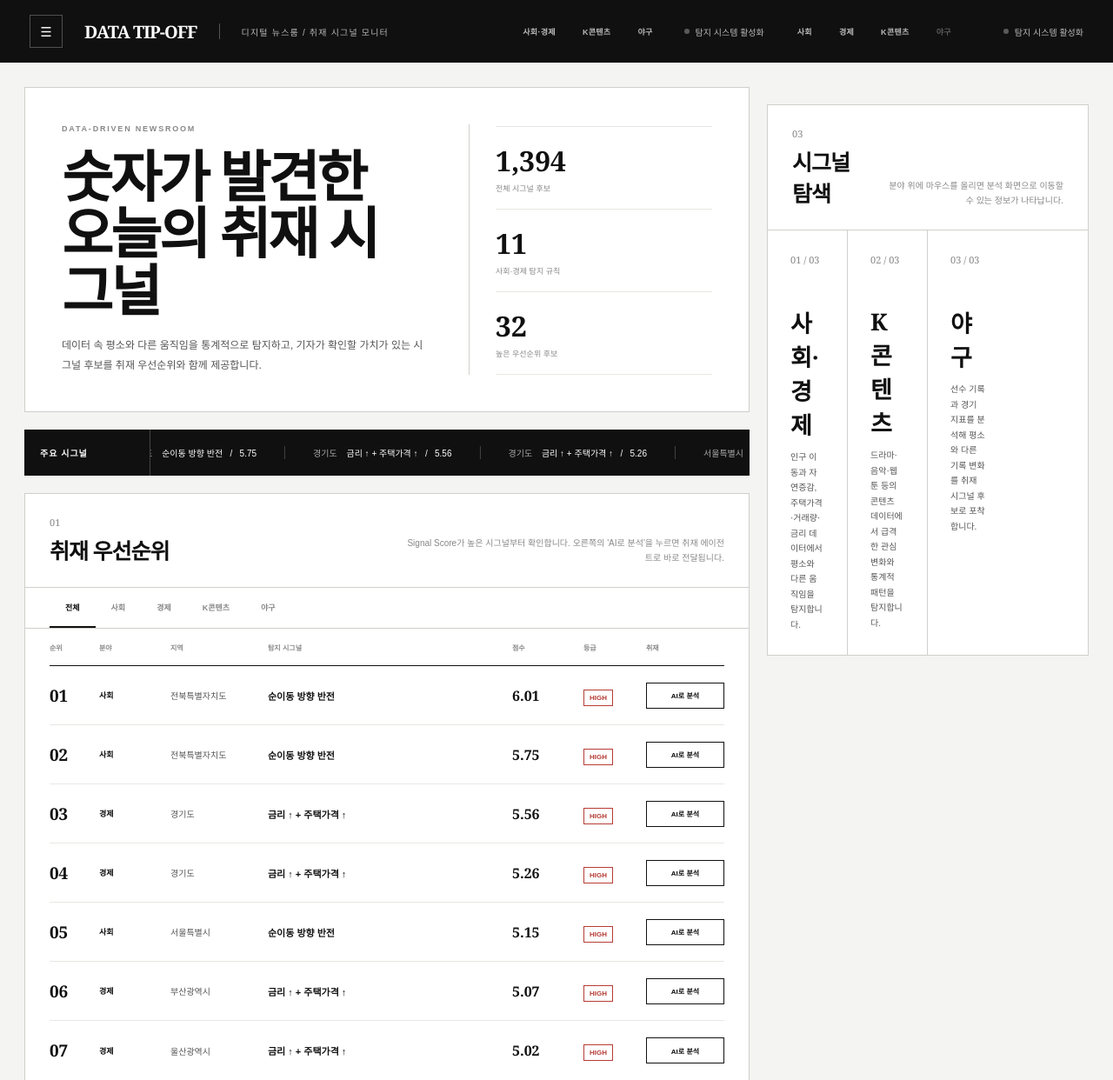
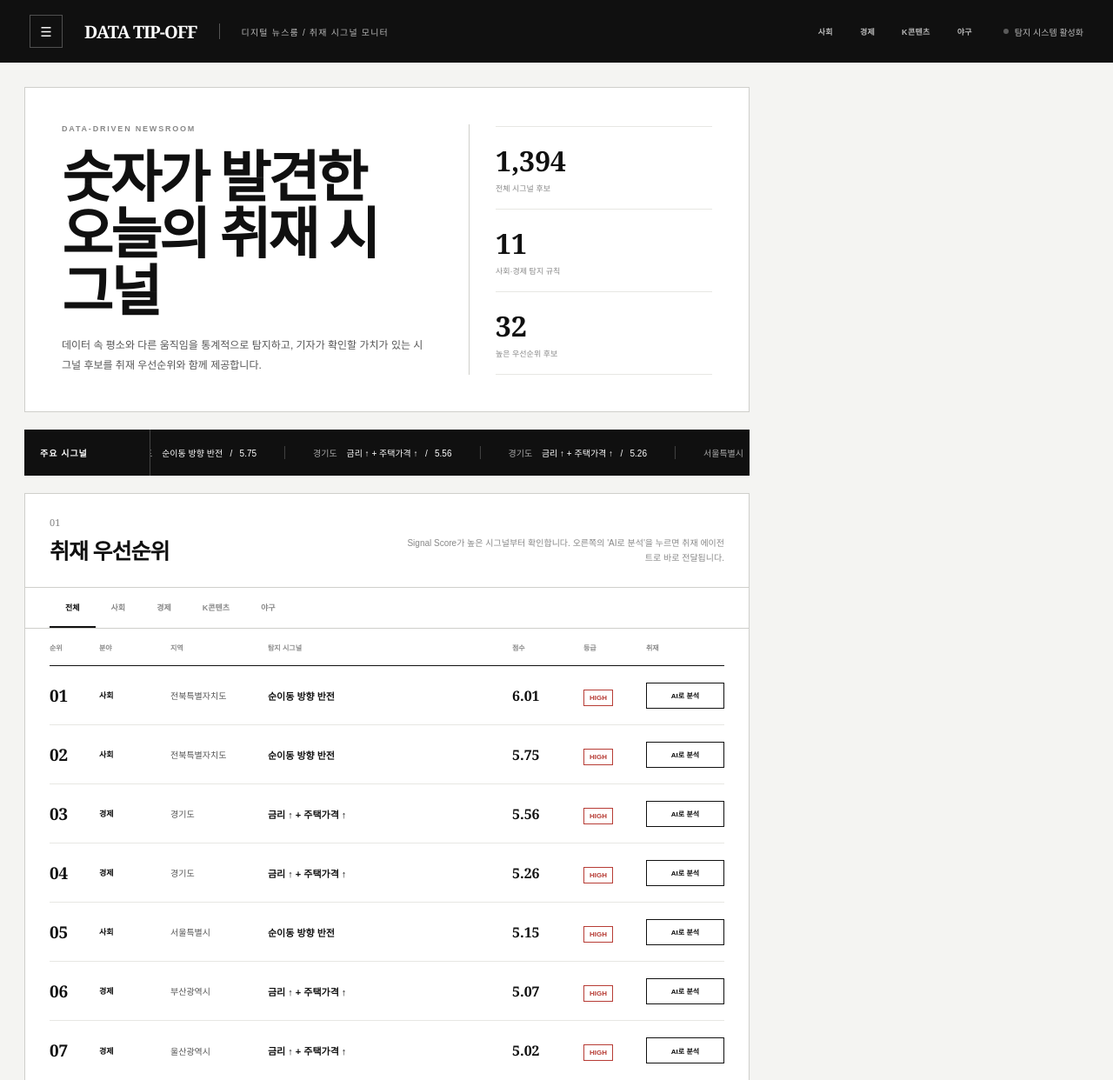
Before and after one commit to 2026-08-26/1chimonthjjang, a Flask app: page /home-v2-nav in a window 1280 px wide. Shown: the top 1242 px of the page at 87% size. Run offline with Flask 3, Linux system fonts and the light colour scheme.

Commit message:
fix: merge dashboard categories and baseball link

```diff
--- a/templates/home/home_index_v2_nav.html
+++ b/templates/home/home_index_v2_nav.html
@@ -1980,65 +1980,26 @@
 
 
 
+
             <!-- 상단 분야 메뉴 -->
 
             <nav class="top-category-nav">
 
-            <a
-                href="/social"
-                class="top-category-link"
-            >
-                사회·경제
+                <a href="/social" class="top-category-link">
+                    사회
                 </a>
 
-
-            <a
-                href="/content/drama"
-                class="top-category-link"
-            >
+                <a href="/economy" class="top-category-link">
+                    경제
+                </a>
+
+                <a href="/content/drama" class="top-category-link">
                     K콘텐츠
                 </a>
-
 
                 <a href="/baseball" class="top-category-link">
                 야구
             </a>
-
-        </nav>
-
-
-
-        <div class="header-right">
-
-            <div class="live">
-
-                <span class="live-dot"></span>
-
-                탐지 시스템 활성화
-
-            </div>
-
-
-
-            <!-- 상단 분야 메뉴 -->
-
-            <nav class="top-category-nav">
-
-                <a href="/social" class="top-category-link">
-                    사회
-                </a>
-
-                <a href="/economy" class="top-category-link">
-                    경제
-                </a>
-
-                <a href="/content/drama" class="top-category-link">
-                    K콘텐츠
-                </a>
-
-                <span class="top-category-link disabled">
-                    야구
-                </span>
 
             </nav>
 
@@ -2807,17 +2768,15 @@
 
 
 
-                        <div class="category">
+<a href="/baseball" class="category">
 
     <div class="category-number">
         04 / 04
     </div>
 
-
     <div class="category-name">
         야구
     </div>
-
 
     <div class="category-text">
         선수 기록과 경기 지표를 분석해
@@ -2825,7 +2784,6 @@
         취재 시그널 후보로 포착합니다.
     </div>
 
-
     <div class="category-extra">
 
         <span>
@@ -2833,14 +2791,12 @@
         </span>
 
         <span>
-                                    분석 화면 준비 중 →
-                                </span>
-
-                            </div>
-
-                        </div>
-
-
+            분석 화면 열기 →
+        </span>
+
+    </div>
+
+</a>
                     </div>
 
                 </section>
@@ -2864,141 +2820,7 @@
 
 
 
-            <!-- ===========================
-                 CATEGORY
-            =========================== -->
-
-            <section class="section">
-
-                <div class="section-head">
-
-                    <div>
-
-                        <div class="section-index">
-                            03
-                        </div>
-
-                        <div class="section-title">
-                            시그널 탐색
-                        </div>
-
-                    </div>
-
-
-                    <div class="section-desc">
-                        분야 위에 마우스를 올리면
-                        분석 화면으로 이동할 수 있는 정보가 나타납니다.
-                    </div>
-
-                </div>
-
-
-
-                <div class="categories">
-
-
-                    <a
-                        href="/social"
-                        class="category"
-                    >
-
-                        <div class="category-number">
-                            01 / 03
-                        </div>
-
-
-                        <div class="category-name">
-                            사회·경제
-                        </div>
-
-
-                        <div class="category-text">
-                            인구 이동과 자연증감,
-                            주택가격·거래량·금리 데이터에서
-                            평소와 다른 움직임을 탐지합니다.
-                        </div>
-
-
-                        <div class="category-extra">
-
-                            <span>
-                                탐지 규칙 11개
-                            </span>
-
-                            <span>
-                                분석 화면 열기 →
-                            </span>
-
-                        </div>
-
-                    </a>
-
-
-
-                    <a
-                        href="/content/drama"
-                        class="category"
-                    >
-
-                        <div class="category-number">
-                            02 / 03
-                        </div>
-
-
-                        <div class="category-name">
-                            K콘텐츠
-                        </div>
-
-
-                        <div class="category-text">
-                            드라마·음악·웹툰 등의 콘텐츠 데이터에서
-                            급격한 관심 변화와 통계적 패턴을 탐지합니다.
-                        </div>
-
-
-                        <div class="category-extra">
-
-                            <span>
-                                콘텐츠 시그널
-                            </span>
-
-                            <span>
-                                분석 화면 열기 →
-                            </span>
-
-                        </div>
-
-                    </a>
-                    <a href="/baseball" class="category">
-                        <div class="category-number">
-                            03 / 03
-                        </div>
-
-                        <div class="category-name">
-                            야구
-                        </div>
-
-                        <div class="category-text">
-                            선수 기록과 경기 지표를 분석해
-                            평소와 다른 기록 변화를
-                            취재 시그널 후보로 포착합니다.
-                        </div>
-
-                        <div class="category-extra">
-                            <span>
-                                선수 기록 시그널
-                            </span>
-
-                            <span>
-                                분석 화면 열기 →
-                            </span>
-                        </div>
-                    </a>
-
-
-
-
-                    </div>
+
 
 
                 </div>
```
Lines whose indentation alone changed are shown as unchanged.
